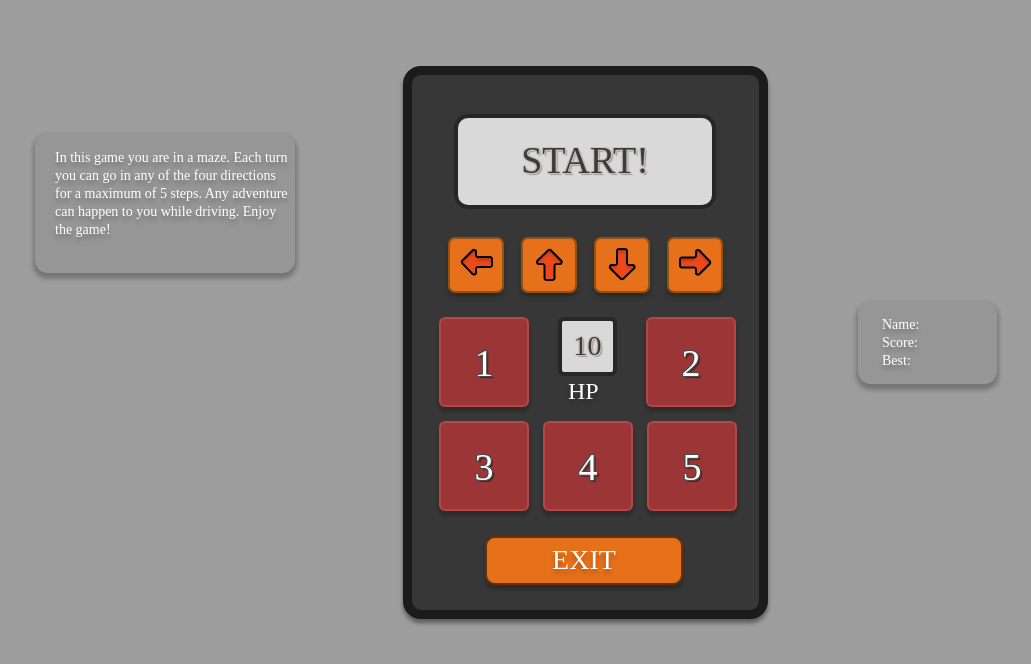
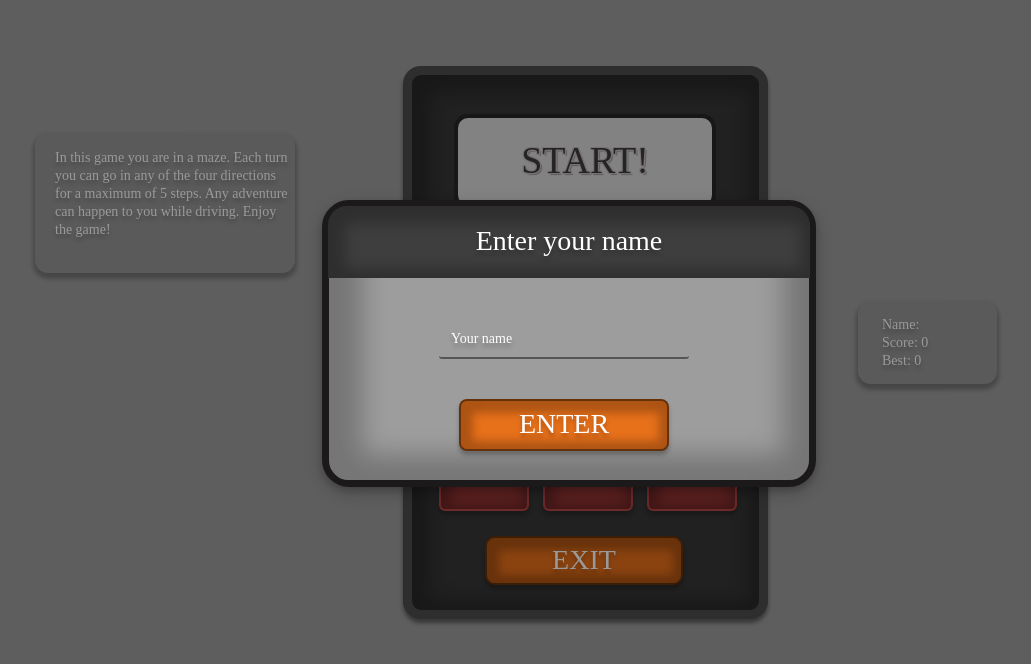
Before and after one commit to DimaKray/Labyrinth, a plain HTML site: page index.htm in a window 1280 px wide. Shown: the whole page, without its empty margins (71-1102 px from the left). Drawn offline with Linux system fonts and the light colour scheme; a web font is replaced by a local one.

Commit message:
Add registration modal

```diff
--- a/css/style.css
+++ b/css/style.css
@@ -70,8 +70,8 @@ body {
    width: 365px;
    height: 553px;
    background: #373737;
-   border: 9px solid rgba(0, 0, 0, 0.51);
-   box-shadow: 0px 4px 4px rgba(0, 0, 0, 0.42);
+   border: 9px solid rgba(98, 98, 98, 0.51);
+   box-shadow: 0px 4px 4px rgba(0, 0, 0, 0.42), inset 4px 4px 17px 14px rgba(0, 0, 0, 0.25);;
    border-radius: 18px;
    margin-left: 108px;
    margin-top: 66px;
@@ -109,7 +109,7 @@ body {
    height: 56px;
    background: #E7701A;
    border: 2px solid rgba(107, 66, 17, 0.67);
-   box-shadow: 0px 4px 4px rgba(0, 0, 0, 0.25);
+   box-shadow: 0px 4px 4px rgba(0, 0, 0, 0.25), inset 3px 2px 7px 6px rgba(0, 0, 0, 0.25);;
    border-radius: 7px;
    text-align: center;
    margin-left: 17px;
@@ -133,7 +133,7 @@ img {
    height: 90px;
    background: #9C3636;
    border: 2px solid rgba(193, 78, 78, 0.67);
-   box-shadow: 0px 4px 4px rgba(0, 0, 0, 0.25);
+   box-shadow: 0px 4px 4px rgba(0, 0, 0, 0.25), inset 2px 2px 13px 7px rgba(0, 0, 0, 0.3);;
    border-radius: 6px;
    text-align: center;
    margin-left: 14px;
@@ -185,7 +185,7 @@ img {
    height: 49px;
    background: #E7701A;
    border: 2px solid rgba(0, 0, 0, 0.56);
-   box-shadow: 0px 4px 4px rgba(0, 0, 0, 0.25);
+   box-shadow: 0px 4px 4px rgba(0, 0, 0, 0.25), inset 2px 2px 8px 10px rgba(0, 0, 0, 0.25);
    border-radius: 10px;
    text-align: center;
    margin-top: 25px;
@@ -216,3 +216,164 @@ img {
    margin-top: 15px;
 }
 /*end leader border*/
+
+
+
+/*modal*/
+.modal {
+   display: block;
+   position: fixed;
+   z-index: 1;
+   padding-top: 200px;
+   left: 0;
+   top: 0;
+   width: 100%;
+   height: 100%;
+   overflow: auto;
+   background-color: rgb(0, 0, 0);
+   background-color: rgba(0, 0, 0, 0.4);
+}
+.modal-content {
+   position: relative;
+   background: #9D9D9D;
+   margin: auto;
+   width: 494px;
+   padding: 0;
+   height: 287px;
+   border: 7px solid #1B1919;
+   border-radius: 27px;
+   box-shadow: 0 4px 8px 0 rgba(0, 0, 0, 0.2), 0 6px 20px 0 rgba(0, 0, 0, 0.19), inset 4px 4px 26px 29px rgba(0, 0, 0, 0.25);;
+   -webkit-animation-name: animatetop;
+   -webkit-animation-duration: 0.4s;
+   animation-name: animatetop;
+   animation-duration: 0.4s
+}
+@-webkit-keyframes animatetop {
+   from {
+      top: -300px;
+      opacity: 0
+   }
+
+   to {
+      top: 0;
+      opacity: 1
+   }
+}
+@keyframes animatetop {
+   from {
+      top: -300px;
+      opacity: 0
+   }
+
+   to {
+      top: 0;
+      opacity: 1
+   }
+}
+/*modal header*/
+.modal-header {
+   margin: -1px;
+   width: 482px;
+   height: 72px;
+   background: #3F3E3E;
+   box-shadow: inset 4px 4px 14px 13px rgba(0, 0, 0, 0.25);
+   border-radius: 19px 20px 0px 0px;
+   text-align: center;
+}
+.modal-header__text {
+   padding-top: 17px ;
+   font-size: 28px;
+   line-height: 36px;
+}
+/*end modal header*/
+
+/*field*/
+.modal-field {
+   position: relative;
+   --field-padding: 12px;
+   border-top: 20px solid transparent;
+   margin-left: 110px;
+   margin-top: 20px;
+}
+.modal-field input {
+   border: none;
+   background-color: #9D9D9D;
+   -webkit-appearance: none;
+   -ms-appearance: none;
+   -moz-appearance: none;
+   appearance: none;
+   border-bottom: 2px solid rgba(0, 0, 0, 0.463);
+   padding: 12px;
+   border-radius: 3px;
+   width: 250px;
+   font-size: 14px;
+   padding: var(--field-padding);
+}
+.modal-field .placeholder {
+   position: absolute;
+   left: 12px;
+   top: 22px;
+   transform: translateY(-50%);
+   width: calc(100% - 24px);
+   white-space: nowrap;
+   text-overflow: ellipsis;
+   left: var(--field-padding);
+   width: calc(100% - (var(--field-padding) * 2));
+   transition:
+      top 0.3s ease,
+      color 0.3s ease,
+   font-size 0.3s ease;
+}
+.modal-field input:not(:placeholder-shown) + .placeholder
+.modal-field input:focus + .placeholder {
+   top: -1px;
+   font-size: 10px;
+   color: #222;
+}
+.modal-field input:focus + .placeholder {
+   top: -1px;
+   font-size: 11px;
+   color: #222;
+}
+input {outline:none;}
+/*end field*/
+
+/*buttom enter*/
+.btm-enter {
+   width: 210px;
+   height: 52px;
+   background: #E7701A;
+   border: 2px solid rgba(0, 0, 0, 0.56);
+   box-shadow: 0px 4px 4px rgba(0, 0, 0, 0.25), inset 2px 2px 8px 10px rgba(0, 0, 0, 0.25);
+   border-radius: 8px;
+   text-align: center;
+   margin-top: 40px;
+   margin-left: 130px;
+}
+.exit-enter {
+   font-size: 28px;
+   line-height: 36px;
+   margin-top: 5px;
+}
+/*end buttom enter*/
+/*end modal body*/
+/*end modal*/
+
+/*hovers*/
+.btm:hover {
+   box-shadow: 0px 4px 4px rgba(0, 0, 0, 0.25);
+   transition: all 0.5s ease 0s;
+}
+.btm-min:hover {
+   box-shadow: 0px 4px 4px rgba(0, 0, 0, 0.25);
+   transition: all 0.5s ease 0s;
+}
+.btm-exit:hover {
+   box-shadow: 0px 4px 4px rgba(0, 0, 0, 0.25);
+   transition: all 0.5s ease 0s;
+}
+.btm-enter:hover {
+   box-shadow: 0px 4px 4px rgba(0, 0, 0, 0.25);
+   transition: all 0.5s ease 0s;
+}
+/*end hovers*/
--- a/index.htm
+++ b/index.htm
@@ -9,6 +9,22 @@
    <title>Labyrinth</title>
 </head>
 <body>
+   <div id="myModal" class="modal">
+      <div class="modal-content">
+         <div class="modal-header">
+            <p class="modal-header__text">Enter your name</p>
+         </div>
+         <div class="modal-body">
+            <div class="modal-field">
+               <input id="name-field" class="field" type = "text" oninput="enterName = this.value;"/>
+               <label for="name-field" class="placeholder">Your name</label>
+            </div>
+            <div class="btm-enter">
+               <p class="exit-enter">ENTER</p>
+            </div>
+         </div>
+      </div>
+   </div>
    <div class="main__container">
       <div class="description">
          <p class="description-text">
@@ -74,9 +90,9 @@
 
       <div class="leader-border">
          <div class="leader-border-text">
-            <p class="name">Name:</p>
-            <p class="score">Score:</p>
-            <p class="best">Best:</p>
+            <p>Name: <span class="name"></span></p>
+            <p>Score: <span class="score">0</span></p>
+            <p>Best: <span class="best">0</span></p>
          </div>
       </div>
    </div>
--- a/js/script.js
+++ b/js/script.js
@@ -0,0 +1,12 @@
+const name = document.querySelector('.name');
+let enterName = '';
+const modal = document.getElementById('myModal');
+
+// registration
+document.querySelector('.modal-body').onclick = (event) => {
+   if (event.target.classList.contains('exit-enter')) {
+      name.textContent = enterName;
+      modal.style.display = "none";
+   };
+};
+// end registration
```
